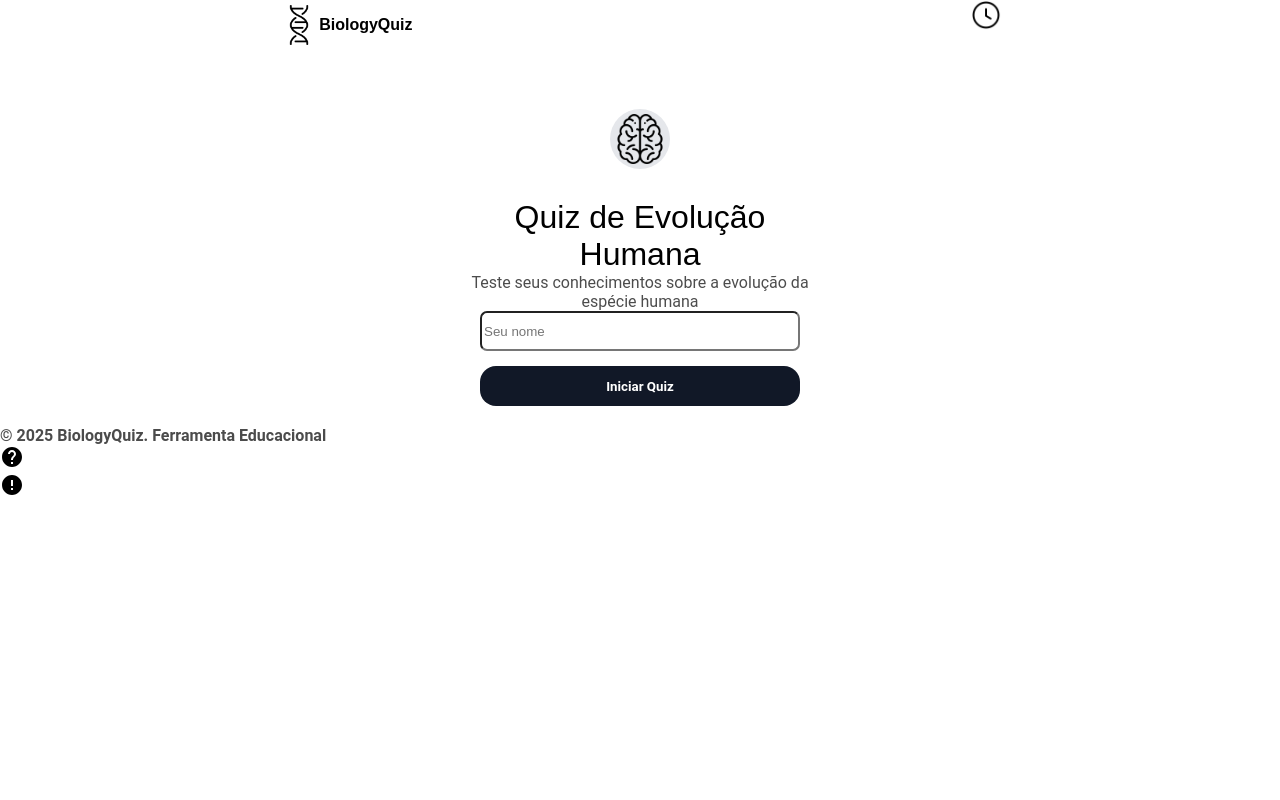
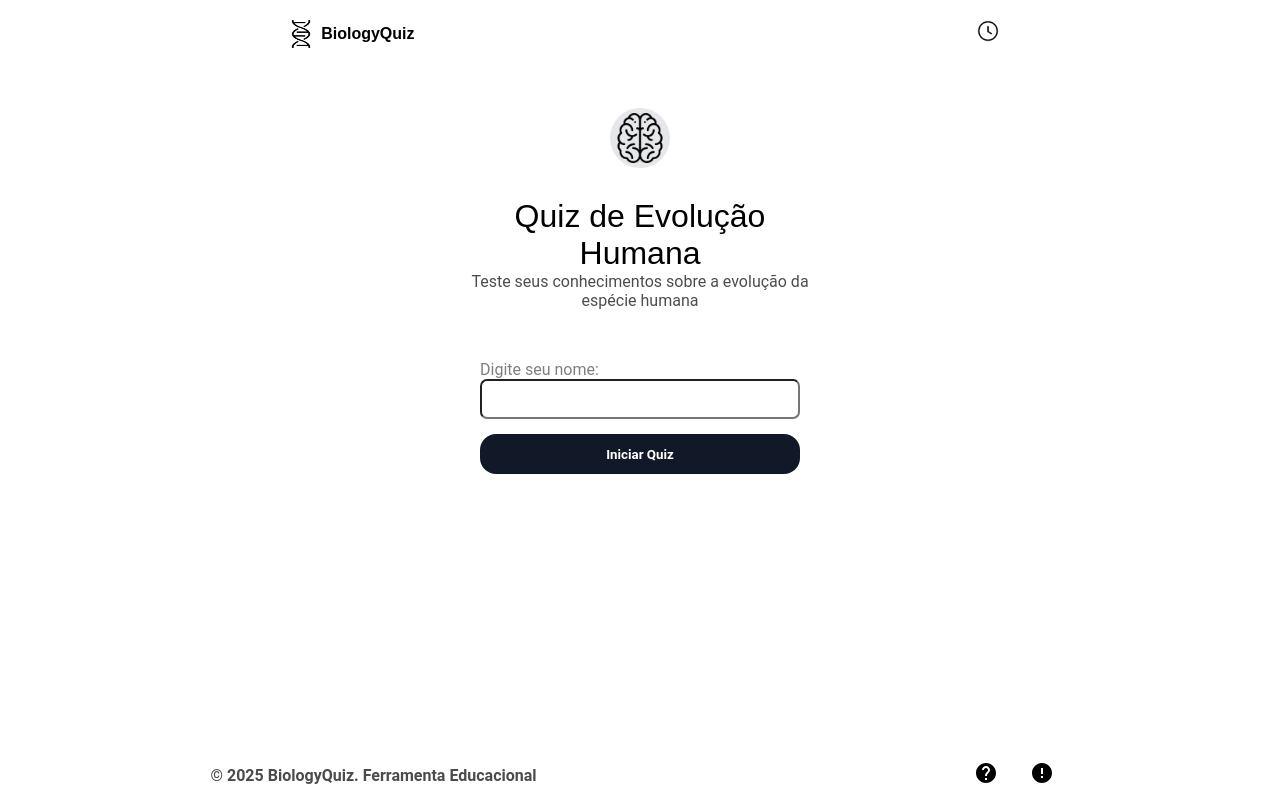
Before and after one commit to alejandrofonsecac/Bio-Questionario, a React (Vite) app: page / in a window 1280 px wide. Built offline with nearby package versions, Linux system fonts and the light colour scheme.

Commit message:
Atualizações de estilo

```diff
--- a/src/App.jsx
+++ b/src/App.jsx
@@ -266,21 +266,24 @@ function App() {
             </div>
 
 
-            <div className={style.containerForm}>
+
               <div className={style.titulo_subtitulo}>
                 <h1>Quiz de Evolução <br/> Humana</h1>
                 <p>Teste seus conhecimentos sobre a evolução da <br/> espécie
                 humana</p>
               </div>
 
-
+            <div className={style.containerForm}>
                         {/* TELA INICIAL: aparece até clicar no botão */}
                         {!started && !showRanking && (
               <form id="form-jogador" onSubmit={handleStart}>
+                <label htmlFor="inome">
+                  Digite seu nome:
+                </label>
                 <input
                   type="text"
                   id="inome"
-                  placeholder="Seu nome"
+
                   value={name}
                   onChange={(e) => setName(e.target.value)}
                 />
@@ -347,7 +350,7 @@ function App() {
               <Help/>
             </div>
             <div className={style.iconeExclamacao}>
-              <Error/>
+              <Error style={{}}/>
             </div>
           </div>
         </footer>
--- a/src/style.module.css
+++ b/src/style.module.css
@@ -6,7 +6,11 @@
 
 html, body {
   height: 100%;
+  margin: 0;
+  display: flex;
+  flex-direction: column;
 }
+
  body {
   min-height: 100vh;
   display: flex;
@@ -29,15 +33,18 @@ html, body {
 header{
   display: flex;
   justify-content: space-around;
+  height: auto;
 }
 
 .containerDna{
   display: flex;
   align-items: center;
+  margin-top: 20px;
 }
 
 .containerDna > img{
   width: 40px;
+  height: 28px;
 }
 
 .containerDna > p{
@@ -46,10 +53,15 @@ header{
 }
 
 .containerTimer > img{
-  width: 30px;
+  width: 22px;
+  margin-top: 20px;
 }
 
 /*--- Main ---*/
+
+main{
+  flex: 1;
+}
 
 .iconCerebro{
   display: flex;
@@ -63,12 +75,12 @@ header{
   border-radius: 50%;
 }
 
-main{
-  flex: 1;
+main > div > img{
+  width: 50px;
 }
 
-main > div > img{
-  width: 50px;
+.titulo_subtitulo{
+  margin: 0px auto 50px;
 }
 
 .titulo_subtitulo > h1{
@@ -89,6 +101,12 @@ main > div > img{
   align-items: center;
 }
 
+label{
+  display: block;
+  color: rgba(0, 0, 0, 0.5);
+  font-family: var(--fonte-normal);
+}
+
 button{
   display: block;
   width: 320px;
@@ -101,6 +119,31 @@ button{
 
   border: none;
   margin: 15px auto 20px;
+}
+
+button:hover{
+  transform: scale(0.95);
+  transition: 0.3s;
+}
+
+/*--- Footer ---*/
+
+footer{
+  width: 100vw;
+  height: 50px;
+  display: flex;
+  align-items: center;
+  justify-content: space-around;
+  bottom: 0;
+  position: fixed;
+}
+
+.containerIcons{
+  display: flex;
+}
+
+.containerIcons > div{
+  margin: 16px;
 }
 
 /* --- Estilos para o ranking --- */
```
